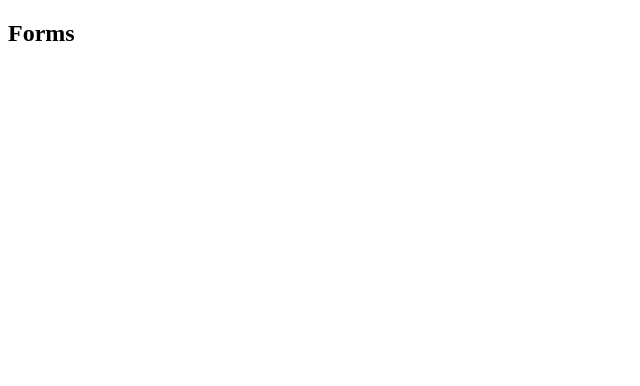
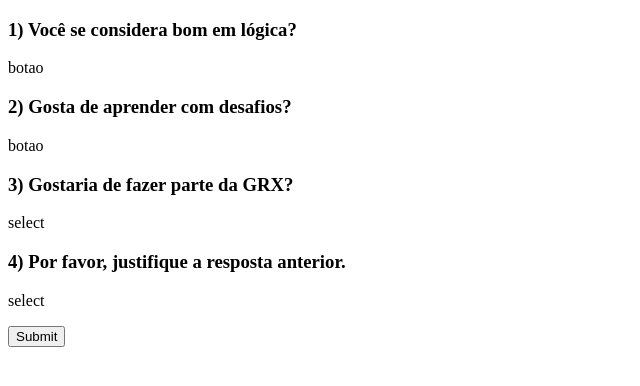
Before and after one commit to williamnstolb/desafioGRX, a React (Create React App) app in the folder app/frontend/: page /forms in a window 1280 px wide. Shown: the top 386 px of the page, without its empty margins (0-640 px from the left). Built offline with nearby package versions, Linux system fonts and the light colour scheme.

Commit message:
Estrutura básica do Forms

```diff
--- a/app/frontend/src/pages/Forms.jsx
+++ b/app/frontend/src/pages/Forms.jsx
@@ -3,14 +3,40 @@ import React, { Component } from 'react'
 export default class Forms extends Component {
   constructor() {
     super()
+
     this.state = {
-
+      Pergunta1: '',
+      Pergunta2: '',
+      Pergunta3: '',
+      Pergunta4: '',
     }
   }
 
   render() {
     return (
-      <div><h2>Forms</h2></div>
+      <div>
+        <form >
+        <label htmlFor='pergunta1'>
+           <h3>1) Você se considera bom em lógica?</h3>
+           <p >botao</p>
+        </label>
+        <label htmlFor='pergunta2'>
+            <h3>2) Gosta de aprender com desafios?</h3>
+            <p >botao</p>
+          </label>
+          <label htmlFor='pergunta3'>
+            <h3>3) Gostaria de fazer parte da GRX?</h3>
+            <p >select</p>
+          </label>
+          <label htmlFor='pergunta4'>
+            <h3>4) Por favor, justifique a resposta anterior.</h3>
+            <p >select</p>
+          </label>
+          <div>
+            <input type="submit" />
+          </div>
+        </form>
+      </div>
     )
   }
 }
```
